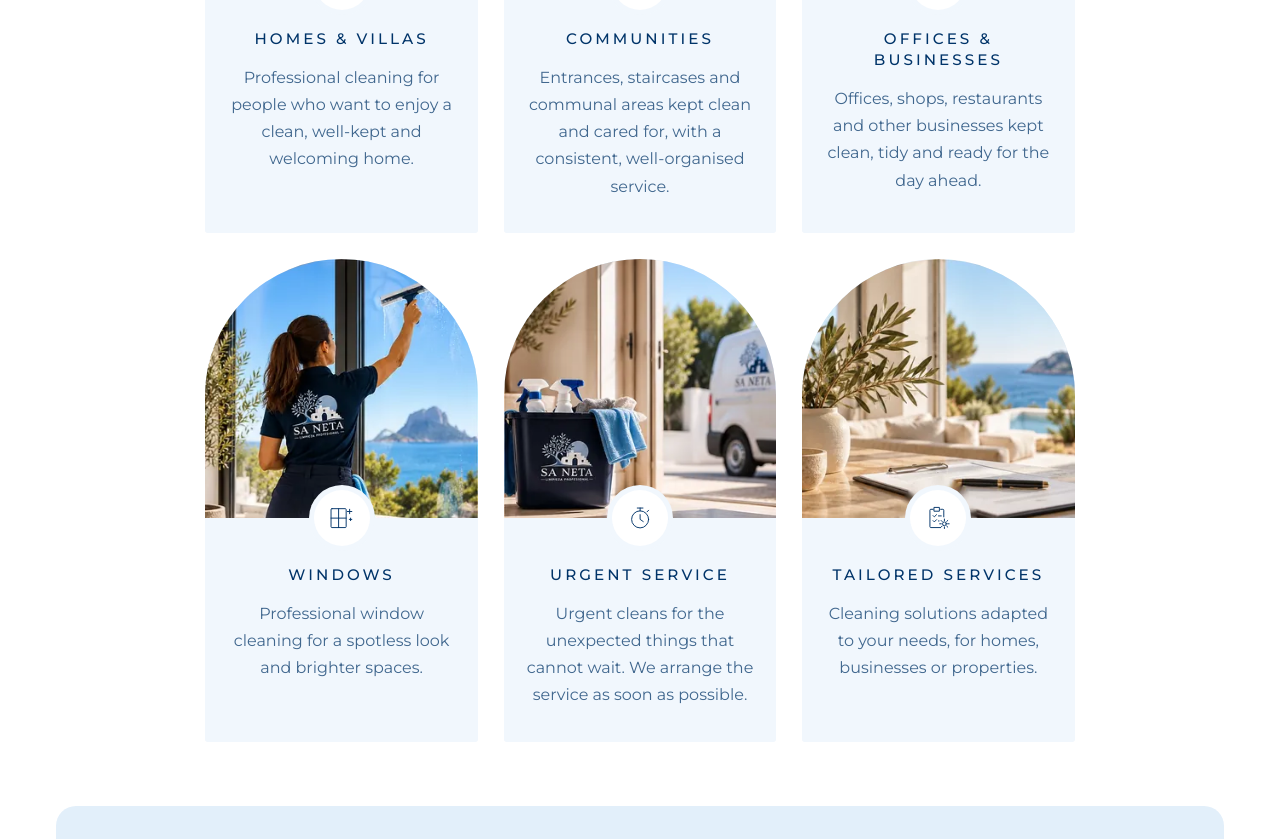
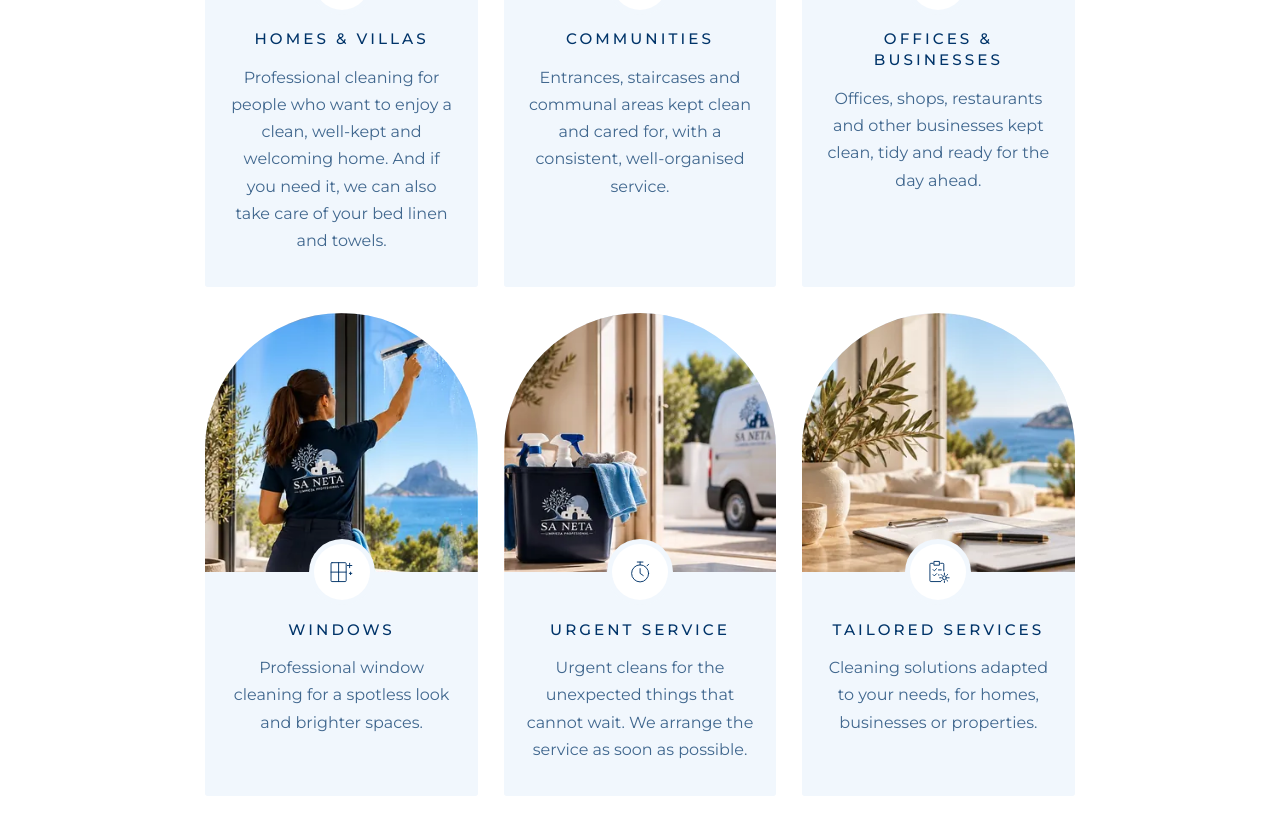
Before and after one commit to sanetaibiza/saneta, a plain HTML site: page en/index.html in a window 1280 px wide. Shown: the part 1329-2168 px from the top of the page. Drawn offline with Linux system fonts and the light colour scheme.

Commit message:
Add files via upload

```diff
--- a/en/index.html
+++ b/en/index.html
@@ -250,7 +250,7 @@
               <span class="service-icon" aria-hidden="true"><svg viewBox="0 0 48 48"><path d="M9 23 24 10l15 13M13 20v18h22V20M20 38V28h8v10M31 13.5V10h3.5v6.5"/></svg></span>
             </div>
             <h3><span class="sr-only">Cleaning: </span>Homes &amp; villas</h3>
-            <p>Professional cleaning for people who want to enjoy a clean, well-kept and welcoming home.</p>
+            <p>Professional cleaning for people who want to enjoy a clean, well-kept and welcoming home. And if you need it, we can also take care of your bed linen and towels.</p>
           </article>
           <article class="service" data-reveal>
             <div class="service-top">
```
Also changed, not shown: index.html (+1 -1 lines).
